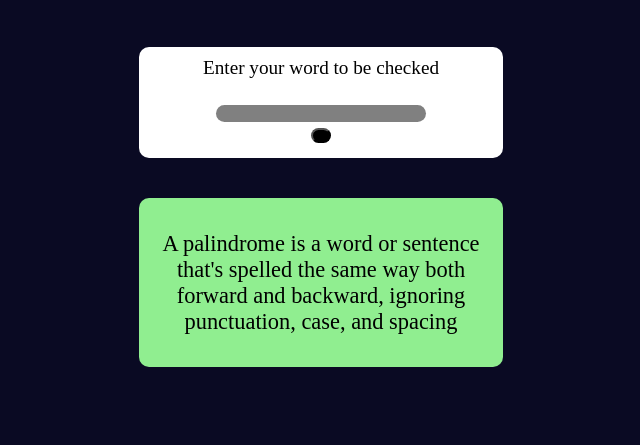
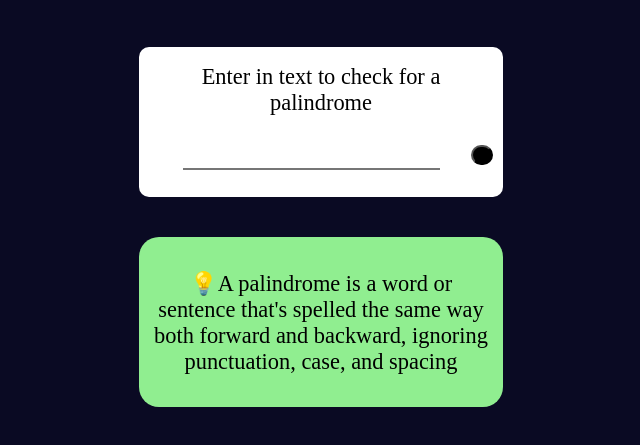
Before and after one commit to mTd0t/Palindrome-Checker, a plain HTML site: page index.html in a window 1280 px wide. Shown: the part 235-680 px from the top of the page, without its empty margins (319-959 px from the left). Drawn offline with Linux system fonts and the light colour scheme.

Commit message:
structured css and html, basically finished everything exceppt for small details and javascript

```diff
--- a/index.html
+++ b/index.html
@@ -14,15 +14,19 @@
         <h1 id="header">Is it a Palindrome?</h1>
     </div>
     <div class="form-div">
-            <form action="app.js" class="forms">
-                <label for="text-input">Enter your word to be checked<br></br></label>
+        <div id="forms"></div>
+        <div id="label-div">
+            <label for="text-input">Enter in text to check for a palindrome</label>
+        </div>
+        <div id="input-div">
             <input id="text-input" name="text-input" type="text" value=""><br>
             <button id="check-btn"></button>
             <div id="results"></div>
         </div>
+    </div>
     <div id="definition-div">
         <p id="definition">
-                A palindrome is a word or sentence that's spelled the same way both forward and backward, ignoring
+            💡A palindrome is a word or sentence that's spelled the same way both forward and backward, ignoring
             punctuation, case, and spacing
         </p>
     </div>
--- a/style.css
+++ b/style.css
@@ -28,29 +28,40 @@ div {
     border-radius: 10px;
     background-color: white;
     padding: 10px;
-    font-size: 1.2em;
+    font-size: 1.4em;
+}
+#label-div{
+    padding: 2%;
+}
+#input-div{
+    display: flex;
+    max-width: 100%;
+    padding-left: 10%;
+    padding-top: 5%;
+    padding-bottom: 5%;
+}
+#text-input {
+    padding-right: 25%;
+    margin-right: 10%;
+    border-top: none;
+    border-left: none;
+    border-right: none;
+    outline: none
 
 }
 
-#text-input {
-    border-radius: 10px;
-    background-color: gray;
-    width: 60%;
-    border: none;
-}
-
 #check-btn {
-    width: 20px;
-    height: 15px;
+    width: 30px;
+    height: 20px;
     margin-top: 5px;
     margin-bottom: 5px;
-    border-radius: 10px;
+    border-radius: 20px;
     background-color: black;
 }
 #definition-div{
     background-color: lightgreen;
     margin-top: 40px;
-    border-radius: 10px;
+    border-radius: 20px;
     padding: 10px;
     font-size: 1.4em;
 }
```
Lines whose indentation alone changed are shown as unchanged.
